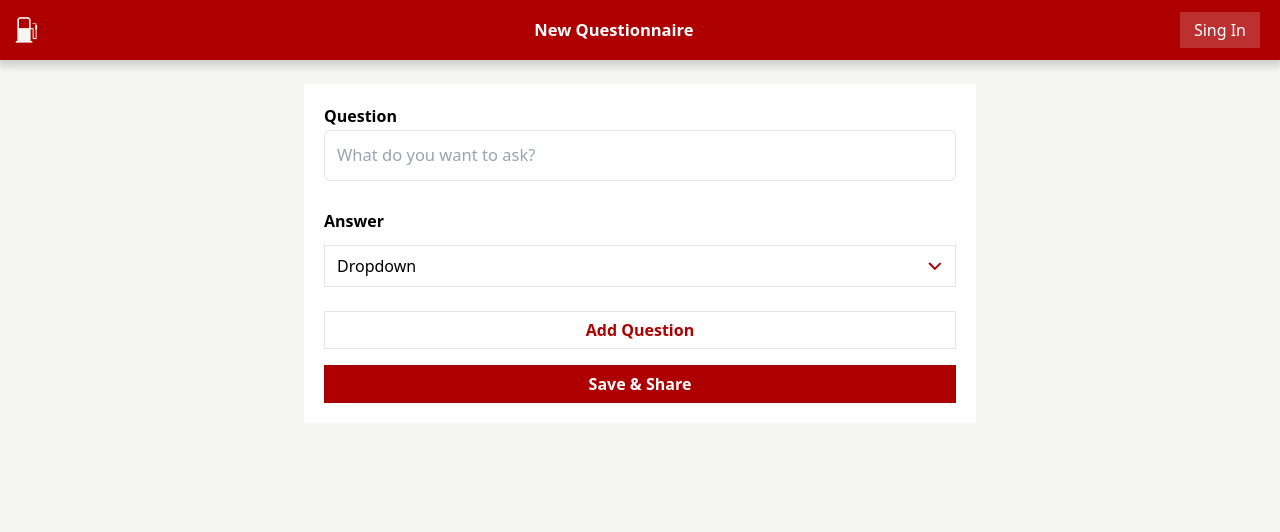
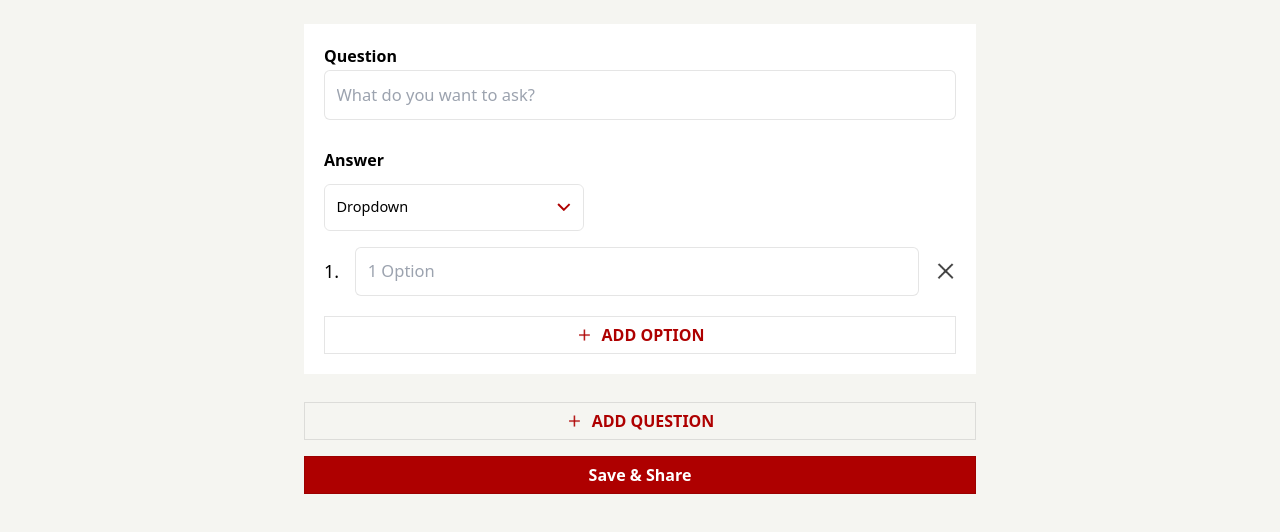
Before and after one commit to Hassan-154/fueled-practice-codeSync, a React (Vite) app: page /home in a window 1280 px wide. Shown: the top 532 px of the page. Built offline with nearby package versions, Linux system fonts and the light colour scheme.

Commit message:
90% completed

```diff
--- a/src/components/Button.jsx
+++ b/src/components/Button.jsx
@@ -1,8 +1,11 @@
 import React from 'react';
+import plus from '../assets/icons/plus.png'
+const Button = ({ customClass, children, showImage}) => {
 
-const Button = ({ customClass, children }) => {
-
-  return <button className={`w-full outline-none py-1.5 font-semibold border border-input ${customClass}`}>{children}</button>;
+  return <button className={`w-full text-Fueled-Red outline-none py-1.5 font-semibold border border-input flex items-center justify-center  ${customClass}`}>
+  {showImage && <div className='w-4 mr-2.5'><img src={plus}/></div>}
+  {children}
+  </button>;
 };
 
 export default Button;
--- /dev/null
+++ b/src/components/CrossIcon.jsx
@@ -0,0 +1,9 @@
+import React from 'react'
+import cross from '../assets/icons/Cross.png'
+function CrossIcon() {
+  return (
+    <div className='w-6 cursor-pointer'><img src={cross}/></div>
+  )
+}
+
+export default CrossIcon
--- /dev/null
+++ b/src/components/DropDown.jsx
@@ -0,0 +1,28 @@
+import React,{useState} from 'react'
+import Button from './Button';
+import CrossIcon from './CrossIcon';
+import Input from './Input';
+function DropDown() {
+    const shouldShowImage = true;
+    const [duplicateInput, setDuplicateInput] = useState([0]);
+
+      const createDuplicate = () => {
+        setDuplicateInput([...duplicateInput, {}]);
+      };
+
+
+  return (
+     <div>
+      <ul>
+        {duplicateInput.map((item, id) => (
+          <li key={id}>
+          <div className='flex items-center gap-4 mt-3.5'><div className='text-lg'>{id+1}.</div><Input placeholder={ id+1 +' Option'}/><CrossIcon/></div>
+          </li>
+        ))}
+      </ul>
+      <div onClick={createDuplicate}><Button customClass={'mt-5'} showImage={shouldShowImage}>ADD OPTION</Button></div>
+    </div>
+  )
+}
+
+export default DropDown
--- a/src/components/Input.jsx
+++ b/src/components/Input.jsx
@@ -1,20 +1,9 @@
 import React from 'react';
 
 const Input = ({ customClass, placeholder }) => {
-  // const baseStyle = {
-  //   border: '1px solid rgba(0, 0, 0, 0.10)',
-  //   width: '100%',
-  //   padding: '12px',
-  //   outline: 'none',
-  //   fontSize: '16.5px',
-  //   fontWeight: '400',
-  //   borderRadius: '8px',
-  // };
 
-  // Merge the base style with the passed-in style using spread operator
-  // const mergedStyle = { ...baseStyle, ...style };
+  return <input className={`w-full outline-none text-input font-normal border border-input rounded-md p-input ${customClass}`} placeholder={placeholder} />;
 
-  return <input className={`w-full outline-none text-input-text font-normal border border-input rounded-md ${customClass}`} placeholder={placeholder} />;
 };
 
 export default Input;
--- /dev/null
+++ b/src/components/MenuSelector.jsx
@@ -0,0 +1,51 @@
+import React, { useState } from 'react';
+import icon from '../assets/icons/icon-chevron-left.png'
+import Button from './Button';
+import Input from './Input';
+import MultiCheckBox from './MultiCheckBox';
+import MultiChoice from './MultiChoice';
+import DropDown from './DropDown';
+const MenuSelector = (props) => {
+  const [isMenuOpen, setMenuOpen] = useState(false);
+  const [selectedItem, setSelectedItem] = useState('Dropdown');
+
+  const toggleMenu = () => {
+    setMenuOpen(!isMenuOpen);
+  };
+
+  const handleItemClick = (item) => {
+    console.log(`Selected: ${item}`);
+    setSelectedItem(item);
+    setMenuOpen(false);
+  };
+
+  return (
+    <div>
+      <div className="rounded-md max-w-menu flex justify-between items-center cursor-pointer p-input border border-input text-black text-dropDown" onClick={toggleMenu}>
+        <div>{selectedItem || 'Dropdown'}</div>
+        <div><img src={icon}/></div>
+      </div>
+      {isMenuOpen && <div>
+      {
+      props.items.map((item) => (
+      <div key={item} className="cursor-pointer" onClick={() => handleItemClick(item)}>
+      <ul>
+      <Button customClass={'rounded-md !font-normal mt-3.5'}>{item}</Button>
+      </ul>
+    </div>
+      ))
+      }
+      </div>}
+      {/* dropdown multiChoice */}
+      <div className='mt-4'>
+      {selectedItem === 'Dropdown' && <DropDown/>}
+      {selectedItem === 'Short Answer' && <Input placeholder={'Short answer text'} customClass={'bg-answer'}/>}
+      {selectedItem === 'Paragraph' && <Input placeholder={'Long answer text'} customClass={'pb-16 bg-answer'}/>}
+      {selectedItem === 'Checkboxes' && <MultiCheckBox/> }
+      {selectedItem === 'Multiple Choice' && <MultiChoice/> }
+      </div>
+    </div>
+  );
+};
+
+export default MenuSelector;
--- /dev/null
+++ b/src/components/MultiCheckBox.jsx
@@ -0,0 +1,27 @@
+import React,{useState} from 'react'
+import Button from './Button';
+import CrossIcon from './CrossIcon';
+import Input from './Input';
+function MultiCheckBox() {
+    const shouldShowImage = true;
+    const [duplicateInput, setDuplicateInput] = useState([0]);
+
+      const createDuplicate = () => {
+        setDuplicateInput([...duplicateInput, {}]);
+      };
+
+  return (
+    <div>
+    <ul>
+      {duplicateInput.map((item, id) => (
+        <li key={id}>
+        <div className='flex items-center gap-4 mt-3.5'><input type='checkbox' className='h-5 w-5 cursor-pointer'/><Input placeholder={ id+1 +' Option'}/><CrossIcon/></div>
+        </li>
+      ))}
+    </ul>
+    <div onClick={createDuplicate}><Button customClass={'mt-5'} showImage={shouldShowImage}>ADD OPTION</Button></div>
+  </div>
+  )
+}
+
+export default MultiCheckBox
--- /dev/null
+++ b/src/components/MultiChoice.jsx
@@ -0,0 +1,26 @@
+import React,{useState} from 'react'
+import Button from './Button';
+import CrossIcon from './CrossIcon';
+import Input from './Input';
+function MultiChoice() {
+    const shouldShowImage = true;
+    const [duplicateInput, setDuplicateInput] = useState([0]);
+
+      const createDuplicate = () => {
+        setDuplicateInput([...duplicateInput, {}]);
+      };
+  return (
+     <div>
+      <ul>
+        {duplicateInput.map((item, id) => (
+          <li key={id}>
+          <div className='flex items-center gap-4 mt-3.5'><input type='radio' className='w-6 h-6'/><Input placeholder={ id+1 +' Option'}/><CrossIcon/></div>
+          </li>
+        ))}
+      </ul>
+      <div onClick={createDuplicate}><Button customClass={'mt-5'} showImage={shouldShowImage}>ADD OPTION</Button></div>
+    </div>
+  )
+}
+
+export default MultiChoice
--- a/src/components/NavbarMenu.jsx
+++ /dev/null
@@ -1,39 +0,0 @@
-import React, { useState } from 'react';
-import icon from '../assets/icons/icon-chevron-left.png'
-import Input from './Input';
-const NavbarMenu = (props) => {
-  const [isMenuOpen, setMenuOpen] = useState(false);
-  const [selectedItem, setSelectedItem] = useState(null);
-
-  const toggleMenu = () => {
-    setMenuOpen(!isMenuOpen);
-  };
-
-  const handleItemClick = (item) => {
-    console.log(`Selected: ${item}`);
-    setSelectedItem(item);
-    setMenuOpen(false);
-  };
-
-  return (
-    <div className="relative">
-      <div className="flex justify-between items-center cursor-pointer py-2 px-3 border border-input text-black" onClick={toggleMenu}>
-        <div>{selectedItem || 'Dropdown'}</div>
-        <div><img className='w-auto' src={icon}/></div>
-      </div>
-      {isMenuOpen && <div className="">
-      {
-      props.items.map((item) => (
-      <div key={item} className="cursor-pointer" onClick={() => handleItemClick(item)}>
-      <ul>
-        <li className='font-normal border border-input py-2 px-3 mt-3'>{item}</li>
-      </ul>
-    </div>
-      ))
-      }
-      </div>}
-    </div>
-  );
-};
-
-export default NavbarMenu;
--- a/src/index.css
+++ b/src/index.css
@@ -3,7 +3,12 @@ body{
     padding: 0;
     list-style: none;
     text-decoration: none;
+    box-sizing: border-box;
     background: var(--Fueled-White, #F5F5F1);
+}
+img{
+    width: 100%;
+    height:auto;
 }
 @tailwind base;
 @tailwind components;
--- a/src/main.jsx
+++ b/src/main.jsx
@@ -8,15 +8,11 @@ import Home from './page/Home';
 const router = createBrowserRouter([
   {
     path: "/",
-    element: <Layout/>,
+    element: <Home/>,
     children: [
       {
         path: "home",
         element: <Home />,
-      },
-      {
-        path: "about",
-        // element: <About />,
       },
     ],
   },
--- a/src/page/Home.jsx
+++ b/src/page/Home.jsx
@@ -1,16 +1,20 @@
 import React from 'react'
 import Input from '../components/Input'
-import NavbarMenu from '../components/NavbarMenu'
+import MenuSelector from '../components/MenuSelector'
 import Button from '../components/Button';
+
 function Home() {
-  const menuItems = ['Short Answer', 'Paragraph', 'Checkboxes', 'Multiple Choice'];
+  const shouldShowImage = true;
+  const menuItems = ['Dropdown', 'Short Answer', 'Paragraph', 'Checkboxes', 'Multiple Choice'];
   return (
-    <div className='max-w-2xl mx-auto p-5 mt-6 bg-white'>
+    <div className='max-w-2xl mx-auto'>
+      <div className='p-5 mt-6 bg-white'>
     <h1 className='pb-0.5 font-semibold'>Question</h1>
-    <Input customClass={'p-input'} placeholder='What do you want to ask?'></Input>
+    <Input placeholder='What do you want to ask?'></Input>
     <h1 className='pt-7 pb-3 font-semibold'>Answer</h1>
-    <NavbarMenu items={menuItems} />
-    <Button customClass={'text-Fueled-Red mt-6'}>Add Question</Button>
+    <MenuSelector items={menuItems} />
+    </div>
+    <Button customClass={'mt-7'} showImage={shouldShowImage}>ADD QUESTION</Button>
     <Button customClass={'text-white bg-Fueled-Red mt-4'}>Save & Share</Button>
     </div>
   )
--- a/tailwind.config.js
+++ b/tailwind.config.js
@@ -6,11 +6,14 @@ export default {
   ],
   theme: {
     extend: {
+      maxWidth: {
+        menu: '260px',
+      },
       colors: {
         'Fueled-Red': 'var(--Fueled-Red, #AE0000)',
       },
       spacing: {
-        'input': '12px',
+        'input': '11.5px',
       },
       borderColor: {
         'input': 'rgba(0, 0, 0, 0.10)',
@@ -18,14 +21,16 @@ export default {
       backgroundColor: {
       'Fueled-Red': 'var(--Fueled-Red, #AE0000)',
       'header-button' : 'rgba(245, 245, 241, 0.20)',
-      'main-background':'var(--Fueled-White, #F5F5F1)'
+      'main-background' : 'var(--Fueled-White, #F5F5F1)',
+      'answer' : 'rgba(0, 0, 0, 0.04)'
     },
     boxShadow: {
       'box': '0px 4px 8px 2px rgba(0, 0, 0, 0.16)',
     },
      fontSize: {
         'headerHeading': '16.5px',
-        'input-text': '16.5px',
+        'input': '16.5px',
+        'dropDown': '14.5px',
      }
     },
   },
```
Also changed, not shown: src/assets/icons/Cross.png (added), src/assets/icons/plus.png (added).
